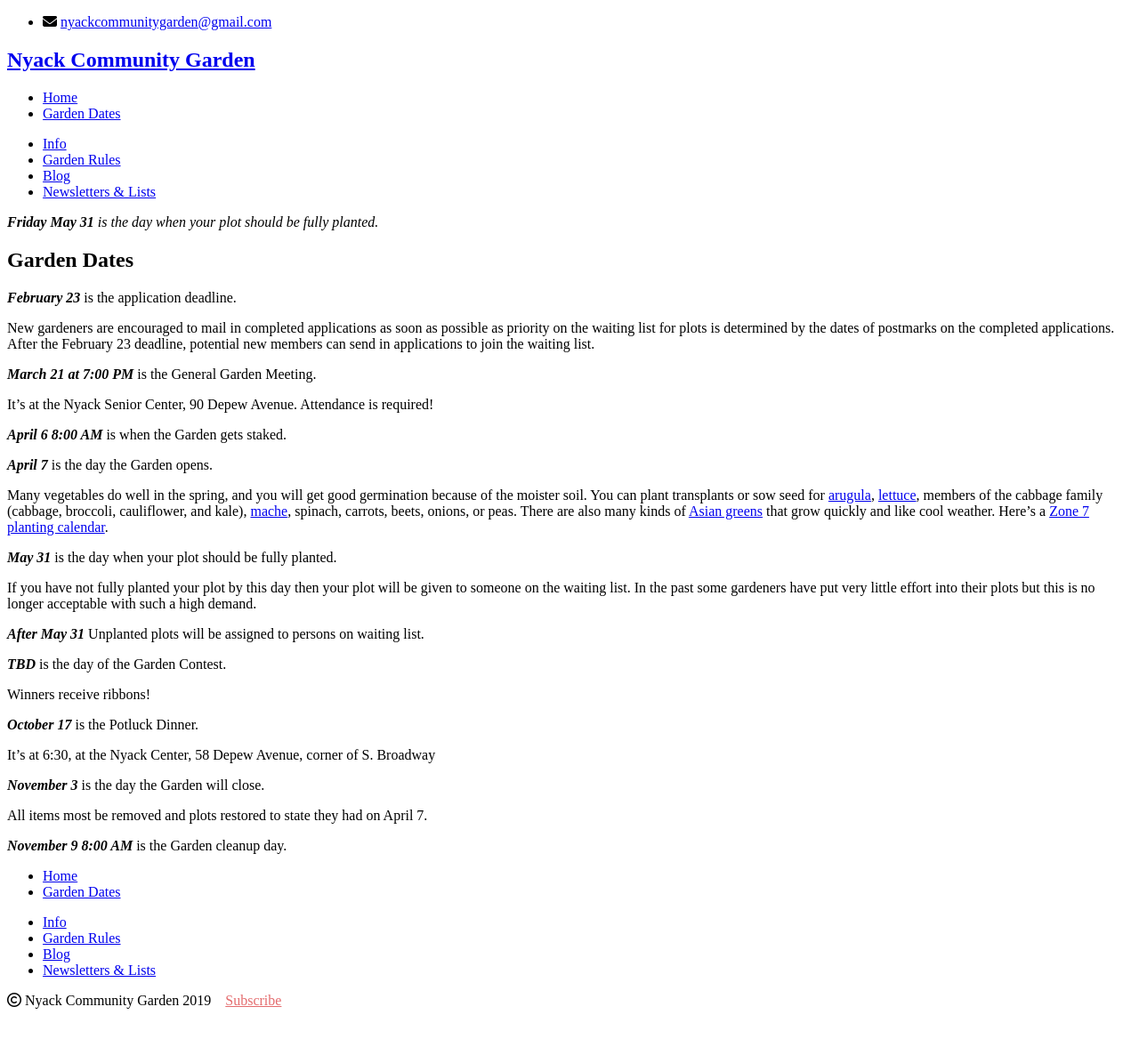
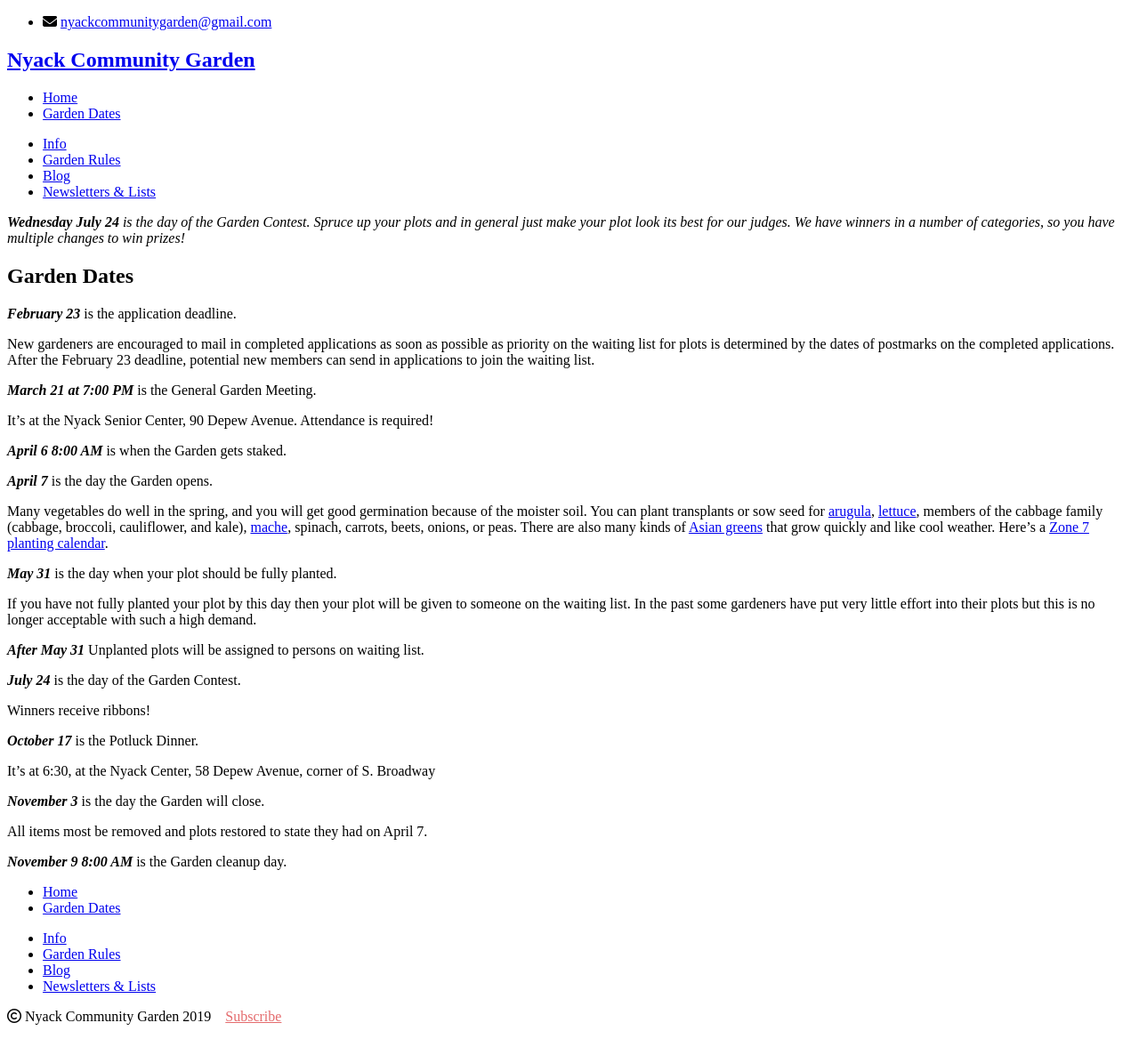
Before and after one commit to bosborne/nyackcommunitygarden, a Jekyll site: the page built from garden-dates/index.md, in a window 1280 px wide. Shown: the whole page at 89% size. Built offline with Jekyll 4.4.1, drawn with Linux system fonts in a browser that asks for light colours; nearby versions of some CDN libraries; library files that are not in the unit come from our copies.

Commit message:
Garden contest

```diff
--- a/_layouts/default.html
+++ b/_layouts/default.html
@@ -19,7 +19,7 @@
       <div class="container">
         <div class="bannerbox">
           <p>
-            <i><b>Friday May 31</b> is the day when your plot should be fully planted.</i>
+            <i><b>Wednesday July 24</b> is the day of the Garden Contest.  Spruce up your plots and in general just make your plot look its best for our judges. We have winners in a number of categories, so you have multiple changes to win prizes!</i>
           </p>
         </div>
         {{ content }}
--- a/garden-dates/index.md
+++ b/garden-dates/index.md
@@ -45,7 +45,7 @@
 ***After May 31*** Unplanted plots will be assigned to persons on
 waiting list.
 
-***TBD*** is the day of the Garden Contest.
+***July 24*** is the day of the Garden Contest.
 
 Winners receive ribbons!
 
```
